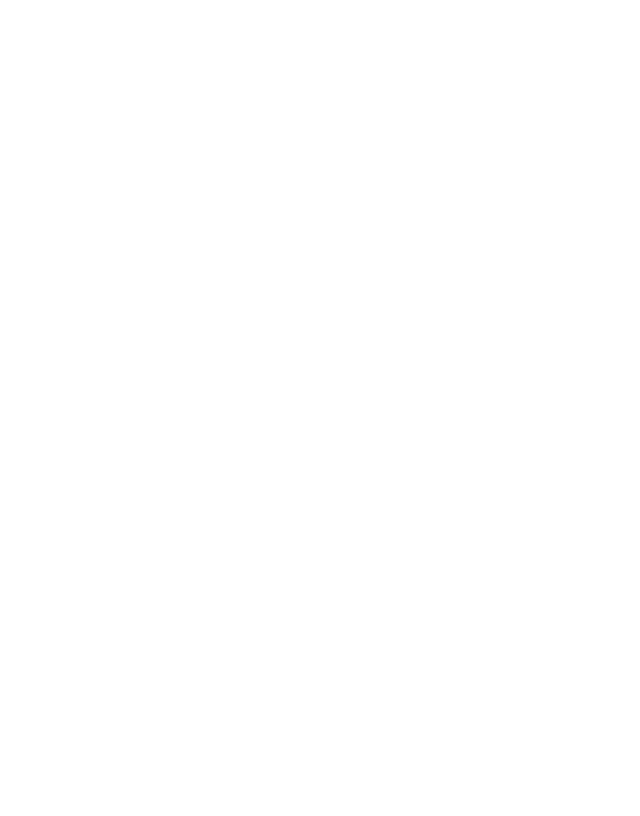
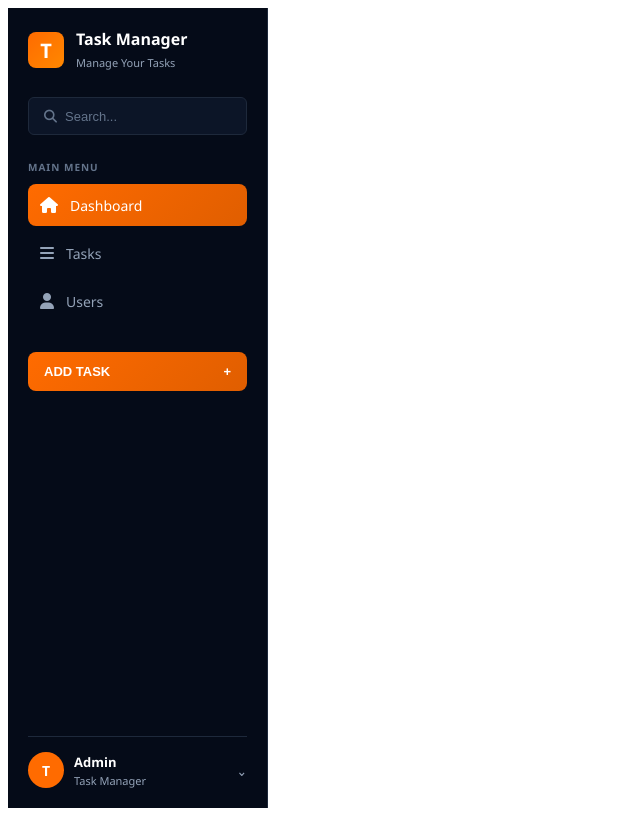
Before and after one commit to Fiza-Rani-057/Student-Task-Manager, a React (Vite) app: page / in a window 1280 px wide. Shown: the whole page, without its empty margins (0-640 px from the left). Built offline with nearby package versions, Linux system fonts and the light colour scheme.

Commit message:
Student Task Manager

```diff
--- a/index.html
+++ b/index.html
@@ -5,6 +5,8 @@
     <link rel="icon" type="image/svg+xml" href="/favicon.svg" />
     <meta name="viewport" content="width=device-width, initial-scale=1.0" />
     <title>react-project6</title>
+    <link rel="stylesheet" href="https://cdnjs.cloudflare.com/ajax/libs/font-awesome/6.4.0/css/all.min.css">
+
   </head>
   <body>
     <div id="root"></div>
--- a/src/App.jsx
+++ b/src/App.jsx
@@ -1,10 +1,10 @@
 import { Sidebar } from "./Componenets/Sidebar";
 
 function App() {
-  // return (
+  return (
 
-  //   <Sidebar />
-  // )
+    <Sidebar />
+  )
 
 }
 export default App;
--- a/src/Componenets/Header.jsx
+++ b/src/Componenets/Header.jsx
@@ -0,0 +1,5 @@
+import "./Header.css";
+
+ const Header = ()=>{
+
+ }
--- a/src/Componenets/Sidebar.css
+++ b/src/Componenets/Sidebar.css
@@ -1,3 +1,4 @@
+
 .sidebar {
     width: 260px;
     background-color: #050b18;
@@ -54,16 +55,20 @@
 
 .search-icon {
     position: absolute;
-  left: 12px;
-  font-size: 12px;
+    left: 8px;
+    top: 50%;
+    transform: translateY(-50%);
+    font-size: 13px;
     color: #64748b;
+    z-index: 1;
 }
 
 .sidebar-search input {
     width: 100%;
+    height: 38px;
     background-color: #0c1527;
     border: 1px solid #1e293b;
-  padding: 9px 12px 9px 34px;
+    padding: 9px 12px 9px 36px;
     border-radius: 6px;
     color: #ffffff;
     font-size: 13px;
--- a/src/Componenets/Sidebar.jsx
+++ b/src/Componenets/Sidebar.jsx
@@ -1,5 +1,5 @@
 import "./Sidebar.css"
-const Sidebar = ()=>{
+const Sidebar = () => {
 
     return (
         <aside className="sidebar">
@@ -16,7 +16,9 @@ return (
 
             {/* Search */}
             <div className="sidebar-search">
-            <span className="search-icon">🔍</span>
+                <span className="search-icon">
+                    <i className="fa-solid fa-magnifying-glass search-icon"></i>
+                </span>
                 <input type="text" placeholder="Search..." />
             </div>
 
@@ -25,17 +27,23 @@ return (
 
             <ul className="sidebar-menu">
                 <li className="menu-item active">
-                <span className="menu-icon">🏠</span>
+                    <span className="menu-icon">
+                        <i className="fa-solid fa-house menu-icon"></i>
+                    </span>
                     Dashboard
                 </li>
 
                 <li className="menu-item">
-                <span className="menu-icon">📋</span>
+                    <span className="menu-icon">
+                        < i class="fa-solid fa-bars"></i>
+                    </span>
                     Tasks
                 </li>
 
                 <li className="menu-item">
-                <span className="menu-icon">👥</span>
+                    <span className="menu-icon">
+                        <i class="fa fa-user" aria-hidden="true"></i>
+                    </span>
                     Users
                 </li>
             </ul>
@@ -46,7 +54,7 @@ return (
                     className="add-task-btn"
                 // onClick={onOpenModal}
                 >
-                <span>+ ADD TASK</span>
+                    <span> ADD TASK</span>
                     <span>+</span>
                 </button>
             </div>
@@ -67,4 +75,4 @@ return (
     );
 
 }
- export {Sidebar}
+export { Sidebar }
```
Lines whose indentation alone changed are shown as unchanged.
